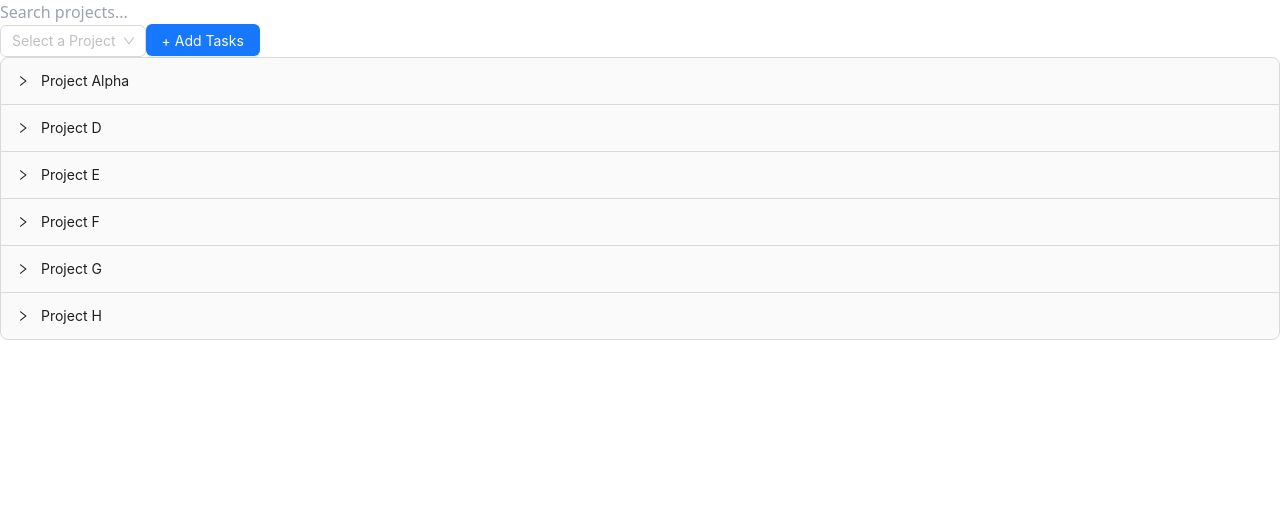
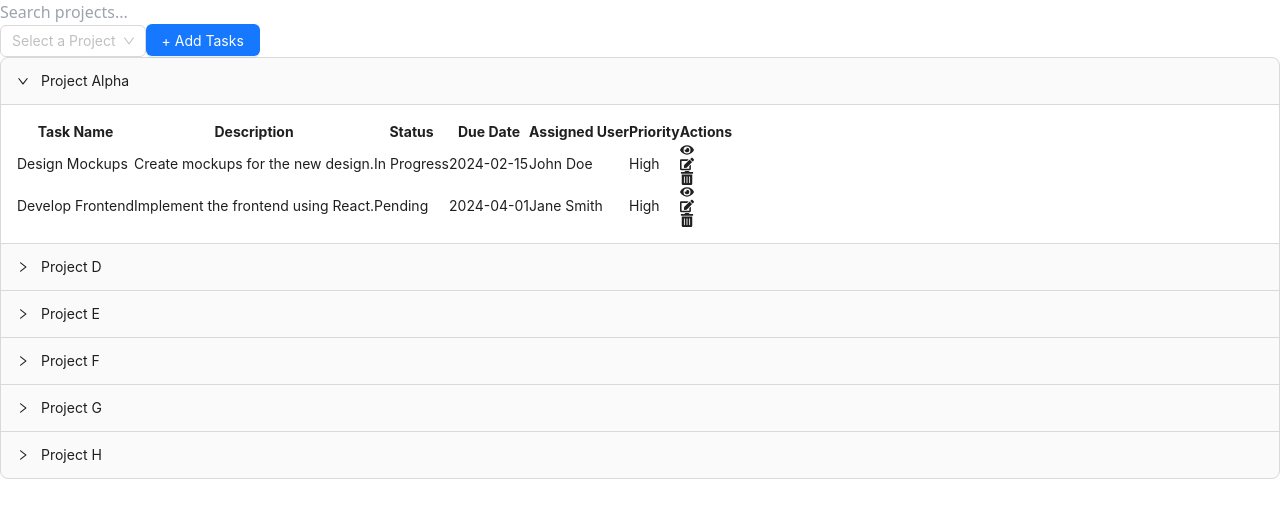
Before and after one commit to mahabur-rahman/ITBEE_Project_management, a React (Vite) app: page / in a window 1280 px wide. Shown: the top 518 px of the page. Built offline with nearby package versions, Linux system fonts and the light colour scheme.

Commit message:
Refactor: Project initially show first project by default

```diff
--- a/src/components/Project.tsx
+++ b/src/components/Project.tsx
@@ -39,7 +39,7 @@ const Project = () => {
         <ProjectToolbar />
 
         <div className="mt-4">
-          <Collapse>
+          <Collapse defaultActiveKey={[projects[0]?.id]}>
             {projects?.map((project: ProjectType) => (
               <Panel header={project.name} key={project.id}>
                 <div className="p-4">
```
Also changed, not shown: src/data/data.ts (line endings or trailing spaces).
